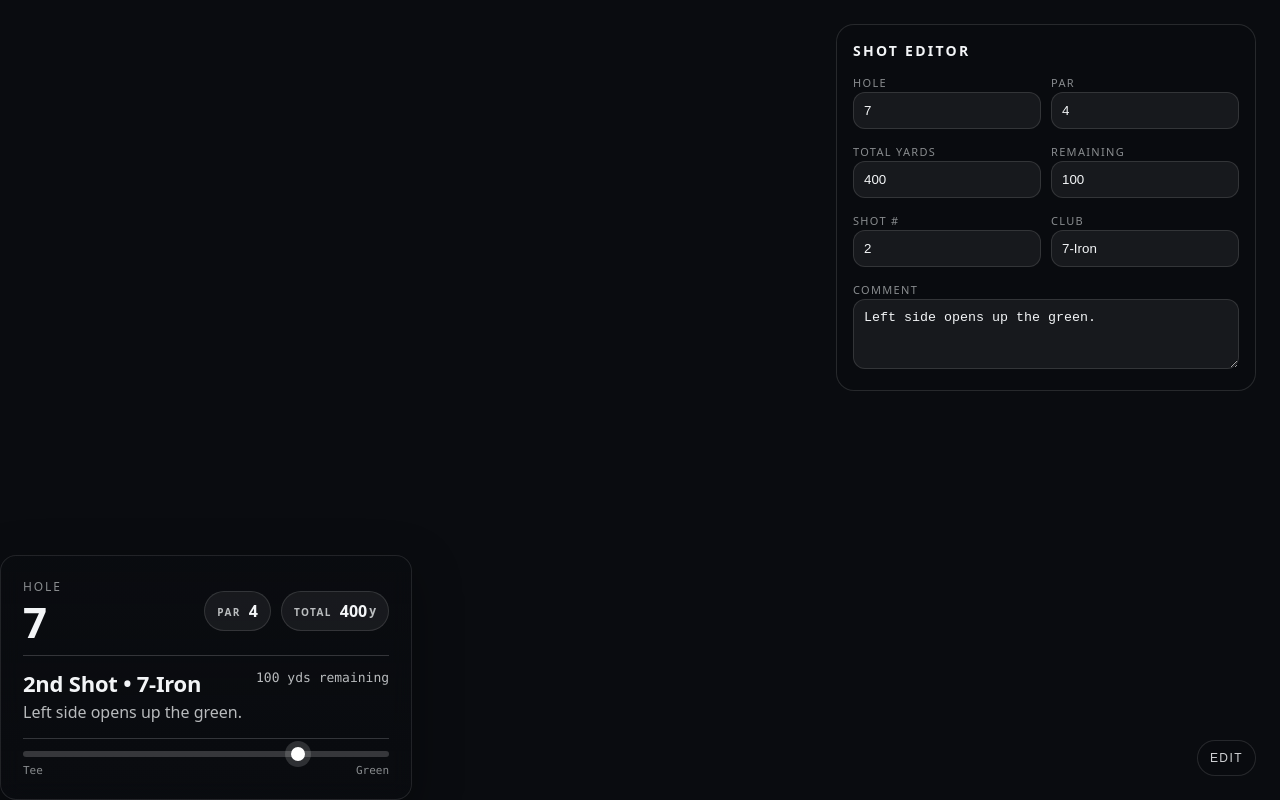
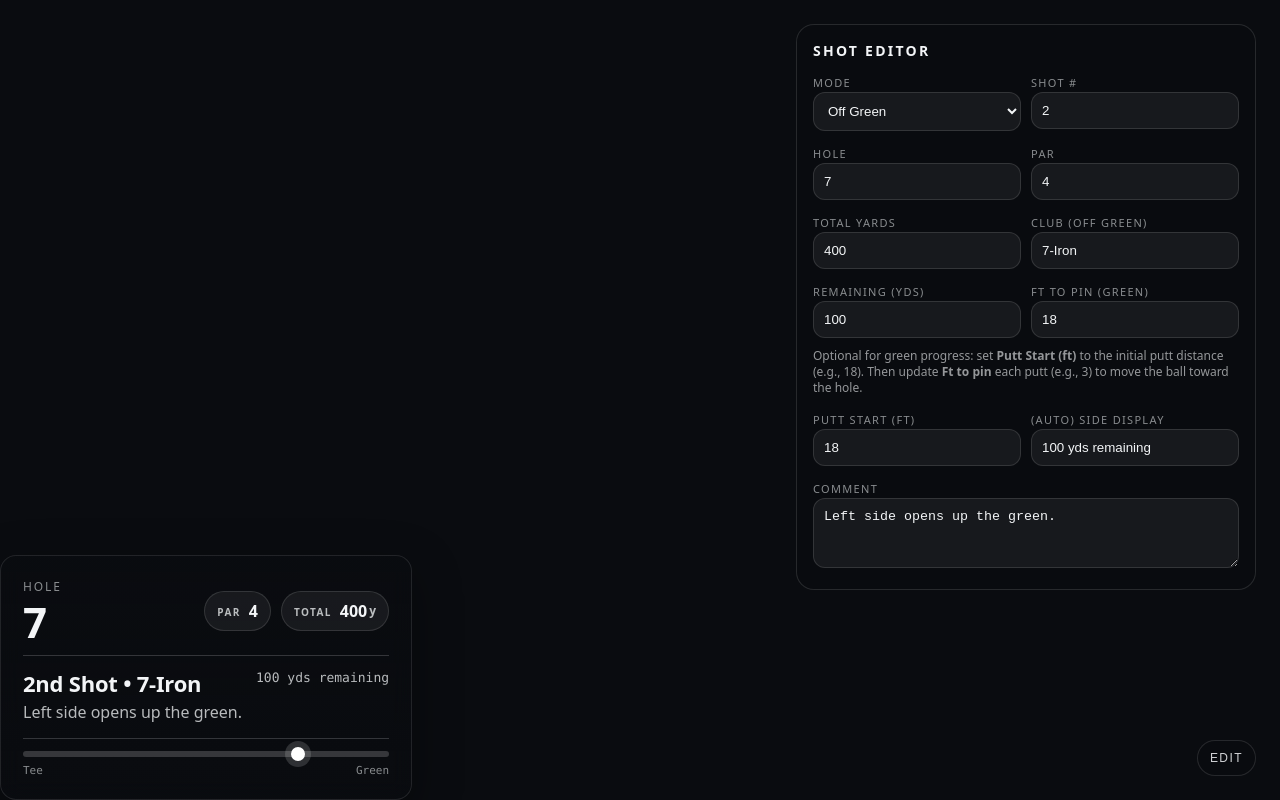
Before and after one commit to nicholasbrownworship/overlay-system, a plain HTML site: page index.html in a window 1280 px wide. Both pictures are taken after a click on the button "EDIT". Drawn offline with Linux system fonts and the light colour scheme.

Commit message:
Refactor HTML and CSS for layout improvements
Updated various styles and HTML structure for better layout and functionality.

```diff
--- a/index.html
+++ b/index.html
@@ -20,7 +20,6 @@
   --sans: system-ui, -apple-system, Segoe UI, Roboto, Helvetica, Arial;
   --mono: ui-monospace, SFMono-Regular, Menlo, Consolas, monospace;
 
-  /* Pill sizing */
   --pill-h: 40px;
   --pill-pad-x: 12px;
 }
@@ -43,7 +42,7 @@ html,body{
 .card{
   position:absolute;
   left:0; bottom:0;
-  max-width:min(92vw,820px);
+  max-width:min(92vw,860px);
   background:linear-gradient(180deg,var(--bg),var(--bg2));
   border:1px solid rgba(255,255,255,0.10);
   border-radius:var(--radius);
@@ -67,14 +66,12 @@ html,body{
   flex-direction:column;
   gap:6px;
 }
-
 .meta{
   font-size:12px;
   letter-spacing:.16em;
   text-transform:uppercase;
   color:var(--dim);
 }
-
 .hole{
   font-size:clamp(28px,4vw,42px);
   font-weight:750;
@@ -96,13 +93,11 @@ html,body{
   align-items:center;
   justify-content:center;
   gap:8px;
-
   padding: 0 var(--pill-pad-x);
   border-radius:999px;
   border:1px solid rgba(255,255,255,0.12);
   background:rgba(255,255,255,0.06);
-
-  line-height:1; /* prevents weird baseline drift */
+  line-height:1;
   white-space:nowrap;
 }
 
@@ -114,7 +109,7 @@ html,body{
   font-weight:750;
   line-height:1;
   display:block;
-  transform: translateY(0.5px); /* tiny optical correction */
+  transform: translateY(0.5px);
 }
 
 .pill .val{
@@ -154,13 +149,17 @@ html,body{
   line-height:1.35;
 }
 
-.remaining{
+.sideInfo{
   font-family:var(--mono);
   font-size:13px;
   color:var(--muted);
   padding-top:2px;
   text-align:right;
+  white-space:nowrap;
 }
+
+/* Hide club info when on green */
+body.onGreen .shotClub { display:none; }
 
 /* Progress */
 .progress{
@@ -196,6 +195,9 @@ html,body{
   color:var(--dim);
 }
 
+/* Swap labels when on green */
+#labelLeft, #labelRight { transition: opacity 120ms linear; }
+
 /* ===== Editor ===== */
 .editorBtn{
   position:fixed;
@@ -216,7 +218,7 @@ html,body{
 .panel{
   position:fixed;
   right:24px; top:24px;
-  width:min(92vw,420px);
+  width:min(92vw,460px);
   background:rgba(10,12,16,0.85);
   border:1px solid rgba(255,255,255,0.12);
   border-radius:18px;
@@ -245,7 +247,7 @@ label{
   text-transform:uppercase;
   color:var(--dim);
 }
-input,textarea{
+input,textarea,select{
   width:100%;
   padding:10px;
   border-radius:12px;
@@ -254,6 +256,19 @@ input,textarea{
   color:var(--ink);
 }
 textarea{ grid-column:1/-1; min-height:70px; }
+
+.hr{
+  grid-column:1/-1;
+  height:1px;
+  background: rgba(255,255,255,0.10);
+  margin: 4px 0;
+}
+.note{
+  grid-column:1/-1;
+  font-size:12px;
+  color: rgba(243,245,247,0.60);
+  line-height:1.35;
+}
 </style>
 </head>
 
@@ -282,11 +297,14 @@ textarea{ grid-column:1/-1; min-height:70px; }
 
     <div class="mid">
       <div>
-        <div class="shotLine" id="shotLine">2nd Shot • 7-Iron</div>
+        <div class="shotLine">
+          <span id="shotLine">2nd Shot</span>
+          <span class="shotClub" id="clubInline"> • 7-Iron</span>
+        </div>
         <div class="comment" id="comment">Left side opens up the green.</div>
       </div>
 
-      <div class="remaining" id="remaining">100 yds remaining</div>
+      <div class="sideInfo" id="sideInfo">100 yds remaining</div>
     </div>
 
     <div class="progress">
@@ -294,7 +312,8 @@ textarea{ grid-column:1/-1; min-height:70px; }
         <div class="ball" id="ball"></div>
       </div>
       <div class="labels">
-        <span>Tee</span><span>Green</span>
+        <span id="labelLeft">Tee</span>
+        <span id="labelRight">Green</span>
       </div>
     </div>
   </section>
@@ -304,31 +323,61 @@ textarea{ grid-column:1/-1; min-height:70px; }
 
 <div class="panel" id="panel">
   <h2>Shot Editor</h2>
+
   <div class="grid">
     <div>
+      <label>Mode</label>
+      <select id="modeIn">
+        <option value="off">Off Green</option>
+        <option value="green">On Green</option>
+      </select>
+    </div>
+    <div>
+      <label>Shot #</label>
+      <input id="shotIn" type="number" value="2" min="1">
+    </div>
+
+    <div>
       <label>Hole</label>
-      <input id="holeIn" type="number" value="7">
+      <input id="holeIn" type="number" value="7" min="1" max="18">
     </div>
     <div>
       <label>Par</label>
-      <input id="parIn" type="number" value="4">
+      <input id="parIn" type="number" value="4" min="3" max="6">
+    </div>
+
+    <div>
+      <label>Total Yards</label>
+      <input id="totalIn" type="number" value="400" min="50" max="700">
     </div>
     <div>
-      <label>Total Yards</label>
-      <input id="totalIn" type="number" value="400">
+      <label>Club (off green)</label>
+      <input id="clubIn" value="7-Iron">
+    </div>
+
+    <div>
+      <label>Remaining (yds)</label>
+      <input id="remainYdsIn" type="number" value="100" min="0" max="800">
     </div>
     <div>
-      <label>Remaining</label>
-      <input id="remainIn" type="number" value="100">
+      <label>Ft to pin (green)</label>
+      <input id="ftToPinIn" type="number" value="18" min="0" max="200">
+    </div>
+
+    <div class="note">
+      Optional for green progress: set <b>Putt Start (ft)</b> to the initial putt distance (e.g., 18).
+      Then update <b>Ft to pin</b> each putt (e.g., 3) to move the ball toward the hole.
+    </div>
+
+    <div>
+      <label>Putt Start (ft)</label>
+      <input id="puttStartIn" type="number" value="18" min="1" max="200">
     </div>
     <div>
-      <label>Shot #</label>
-      <input id="shotIn" type="number" value="2">
+      <label>(auto) Side display</label>
+      <input id="sidePreview" value="—" disabled>
     </div>
-    <div>
-      <label>Club</label>
-      <input id="clubIn" value="7-Iron">
-    </div>
+
     <div style="grid-column:1/-1;">
       <label>Comment</label>
       <textarea id="commentIn">Left side opens up the green.</textarea>
@@ -337,40 +386,79 @@ textarea{ grid-column:1/-1; min-height:70px; }
 </div>
 
 <script>
-const $ = id => document.getElementById(id);
+const $ = (id)=>document.getElementById(id);
 
 function ordinal(n){
   return n===1?'st':n===2?'nd':n===3?'rd':'th';
 }
-
 function clamp01(x){ return Math.min(1, Math.max(0, x)); }
 
 function update(){
-  const hole = +holeIn.value || 1;
-  const par = +parIn.value || 4;
-  const total = Math.max(1, +totalIn.value || 400);
-  const remain = Math.max(0, +remainIn.value || 0);
-  const shot = Math.max(1, +shotIn.value || 1);
-  const club = (clubIn.value || "").trim() || "—";
-  const comment = (commentIn.value || "").trim();
+  const mode = $('modeIn').value;
 
+  const hole = +$('holeIn').value || 1;
+  const par = +$('parIn').value || 4;
+  const total = Math.max(1, +$('totalIn').value || 400);
+
+  const shot = Math.max(1, +$('shotIn').value || 1);
+  const club = ($('clubIn').value || "").trim() || "—";
+
+  const remainYds = Math.max(0, +$('remainYdsIn').value || 0);
+
+  const ftToPin = Math.max(0, +$('ftToPinIn').value || 0);
+  const puttStart = Math.max(1, +$('puttStartIn').value || Math.max(1, ftToPin));
+
+  const comment = ($('commentIn').value || "").trim();
+
+  // Mode class
+  document.body.classList.toggle('onGreen', mode === 'green');
+
+  // Top values
   $('hole').textContent = hole;
   $('par').textContent = par;
   $('total').textContent = total;
 
-  $('shotLine').textContent = `${shot}${ordinal(shot)} Shot • ${club}`;
-  $('remaining').textContent = `${remain} yds remaining`;
+  // Shot line + club (club hidden on green by CSS)
+  $('shotLine').textContent = `${shot}${ordinal(shot)} Shot`;
+  $('clubInline').textContent = ` • ${club}`;
+
+  // Comment
   $('comment').textContent = comment || " ";
 
-  const progress = clamp01(1 - (remain / total));
+  // Side info + progress + labels
+  let progress = 0;
+
+  if (mode === 'green'){
+    // Side info becomes "ft to pin"
+    $('sideInfo').textContent = `${ftToPin} ft to pin`;
+    $('sidePreview').value = `${ftToPin} ft to pin`;
+
+    // Progress becomes ball → hole
+    progress = clamp01(1 - (ftToPin / puttStart));
+
+    $('labelLeft').textContent = "Ball";
+    $('labelRight').textContent = "Hole";
+  } else {
+    $('sideInfo').textContent = `${remainYds} yds remaining`;
+    $('sidePreview').value = `${remainYds} yds remaining`;
+
+    // Progress becomes tee → green (hole progress)
+    progress = clamp01(1 - (remainYds / total));
+
+    $('labelLeft').textContent = "Tee";
+    $('labelRight').textContent = "Green";
+  }
+
   $('ball').style.left = `${progress * 100}%`;
 }
 
-['holeIn','parIn','totalIn','remainIn','shotIn','clubIn','commentIn'].forEach(id=>{
-  $(id).addEventListener('input', update);
-});
+// Wire inputs
+[
+  'modeIn','holeIn','parIn','totalIn','shotIn','clubIn',
+  'remainYdsIn','ftToPinIn','puttStartIn','commentIn'
+].forEach(id => $(id).addEventListener('input', update));
 
-$('editBtn').onclick = () => $('panel').classList.toggle('open');
+$('editBtn').onclick = ()=> $('panel').classList.toggle('open');
 
 update();
 </script>
```
